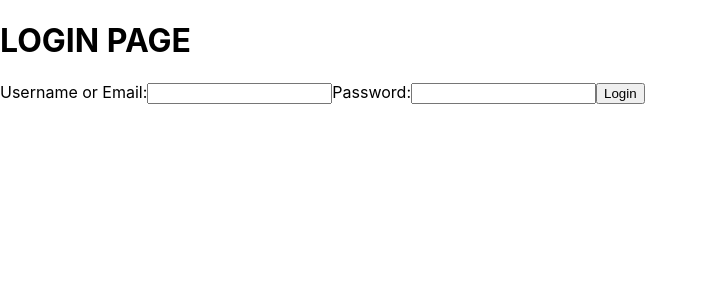
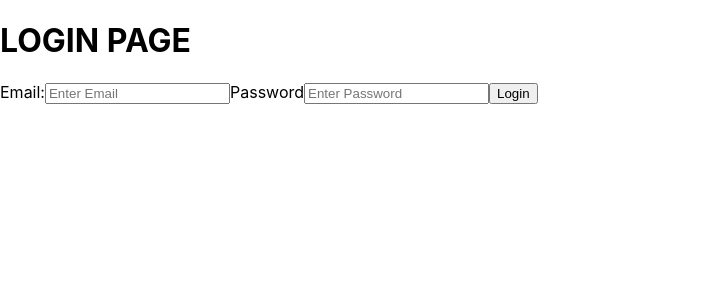
Before and after one commit to duffylaura/p4-snva, a React (Create React App) app in the folder frontend/: page /login in a window 1280 px wide. Shown: the top 300 px of the page, without its empty margins (0-707 px from the left). Built offline with nearby package versions, Linux system fonts and the light colour scheme.

Commit message:
restarting computer; saving

```diff
--- a/frontend/package.json
+++ b/frontend/package.json
@@ -6,6 +6,7 @@
     "@testing-library/jest-dom": "^5.16.5",
     "@testing-library/react": "^13.4.0",
     "@testing-library/user-event": "^13.5.0",
+    "axios": "^1.3.6",
     "react": "^18.2.0",
     "react-dom": "^18.2.0",
     "react-router-dom": "^6.10.0",
--- a/frontend/src/App.js
+++ b/frontend/src/App.js
@@ -4,6 +4,7 @@ import { BrowserRouter, Routes, Route } from "react-router-dom";
 import Home from './pages/home';
 import Login from './components/login';
 import Register from "./components/register";
+import welcomeUser from './components/welcomeUser';
 
 function App() {
   return (
@@ -12,6 +13,7 @@ function App() {
         <Route path="/" element={<Home />} />
         <Route path="/login" element={<Login />} />
         <Route path="/register" element={<Register />} />
+        <Route path="/welcomeUser" element={< welcomeUser />} />
       </Routes>
     </BrowserRouter>
   );
--- a/frontend/src/components/login.js
+++ b/frontend/src/components/login.js
@@ -1,22 +1,102 @@
-import React from 'react';
 
-const Login  = () => {
+import React, { useState } from "react";
+import { redirect } from "react-router-dom";
+import axios from 'axios';
+
+const Login  = (props) => {
+
+    // set initial form state to empty strings
+    const [formState, setFormState] = useState({email:'', password: ''});
+
+    //function to use login authentication post route
+    const loginAuthRoute = (data) => {
+       const options = {
+            method: 'POST',
+            url: 'http://localhost:8077/api/v1/user/authenticate',
+            headers: {'Content-Type': 'application/json'},
+            data: {email: data.email, password: data.password}
+          };
+
+          axios.request(options).then(function (response) {
+            console.log(response.data);
+            console.log("Status:  " + response.data.status)
+            if (response.data.status === 'success') {
+                return true;
+            }
+          }).catch(function (error) {
+            console.error(error);
+            return false;
+          });
+
+    };
+
+
+
+    // Handle change function
+    // update state based on form input changes
+    const handleChange = (event) => {
+        const { name, value } = event.target;
+        console.log(formState);
+        setFormState({
+            ...formState,
+            [name]: value,
+        });
+    };
+
+
+    // Submit form function
+    const handleFormSubmit = async (event) => {
+        event.preventDefault();
+        console.log(formState);
+        try {
+            const booleanResponse = await loginAuthRoute ({
+                variables: {...formState}
+            })
+            if (booleanResponse) {
+                console.log("user is logged in");
+                // set status of user Auth.login (data.login.token)
+                // redirect
+                return redirect("/welcomeUser");
+            } else {
+                console.log("You are not logged in. No such user exists.")
+            }
+        } catch (e) {
+            console.error(e);
+        }
+        // clear form values
+        setFormState({
+            email: '',
+            password: '',
+        });
+    };
+
 
     return (
         <div>
             <h1> LOGIN PAGE </h1>
-           <label>
-                Username or Email:
-                <input name="input1" />
-            </label>
-
-            <label>
-                Password:
-                <input name="pw" />
-            </label>
-            <button>
-                Login
-            </button>
+            <form onSubmit={handleFormSubmit}>
+                <label>
+                    Email:
+                    <input
+                    name="inputEmail"
+                    type = "email"
+                    placeholder= "Enter Email"
+                    value = {formState.email}
+                    onChange= {handleChange}
+                    />
+                </label>
+                <label>
+                    Password
+                    <input
+                    name="inputPassword"
+                    type = "password"
+                    placeholder= "Enter Password"
+                    value = {formState.password}
+                    onChange= {handleChange}
+                    />
+                </label>
+                <button> Login </button>
+            </form>
         </div>
 
         );
--- /dev/null
+++ b/frontend/src/components/welcomeUser.js
@@ -0,0 +1,14 @@
+
+import React from "react";
+
+const welcomeUser = () => {
+    return (
+        <div>
+        <h1> WELCOME USER </h1>
+        <h5> You are logged in. This is the end of the test. </h5>
+
+    </div>
+    )
+}
+
+export default welcomeUser;
```
Also changed, not shown: 1 other file (tests, documents, lock files or other folders).
